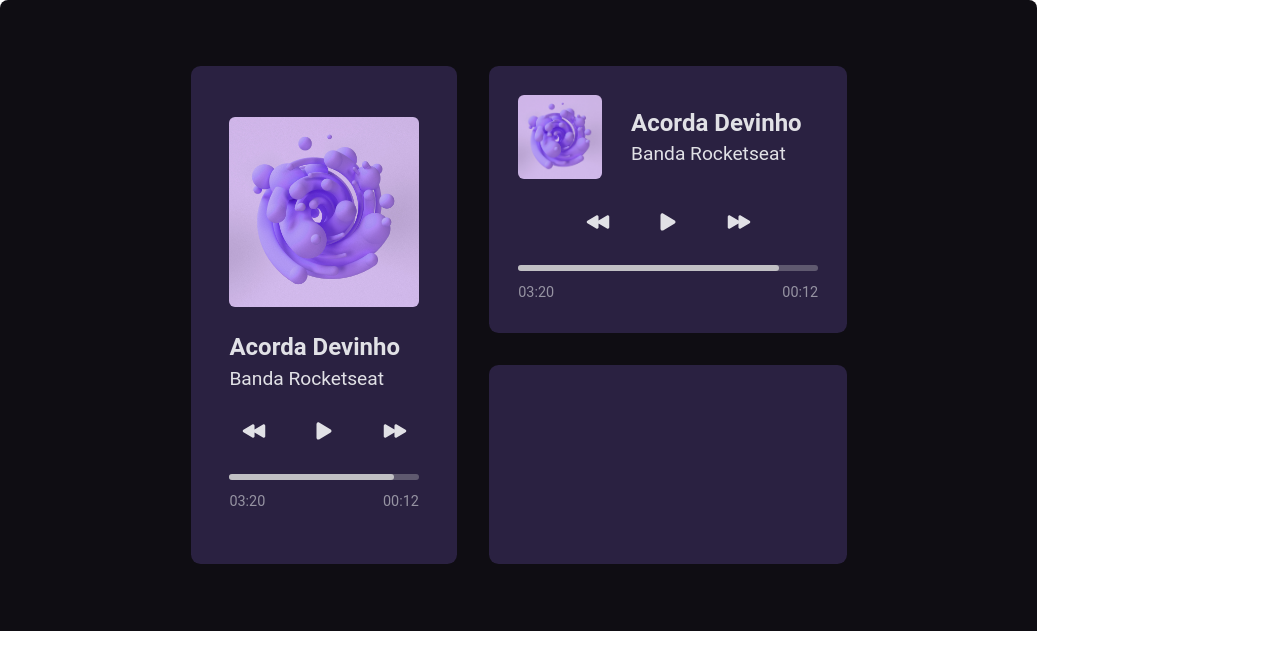
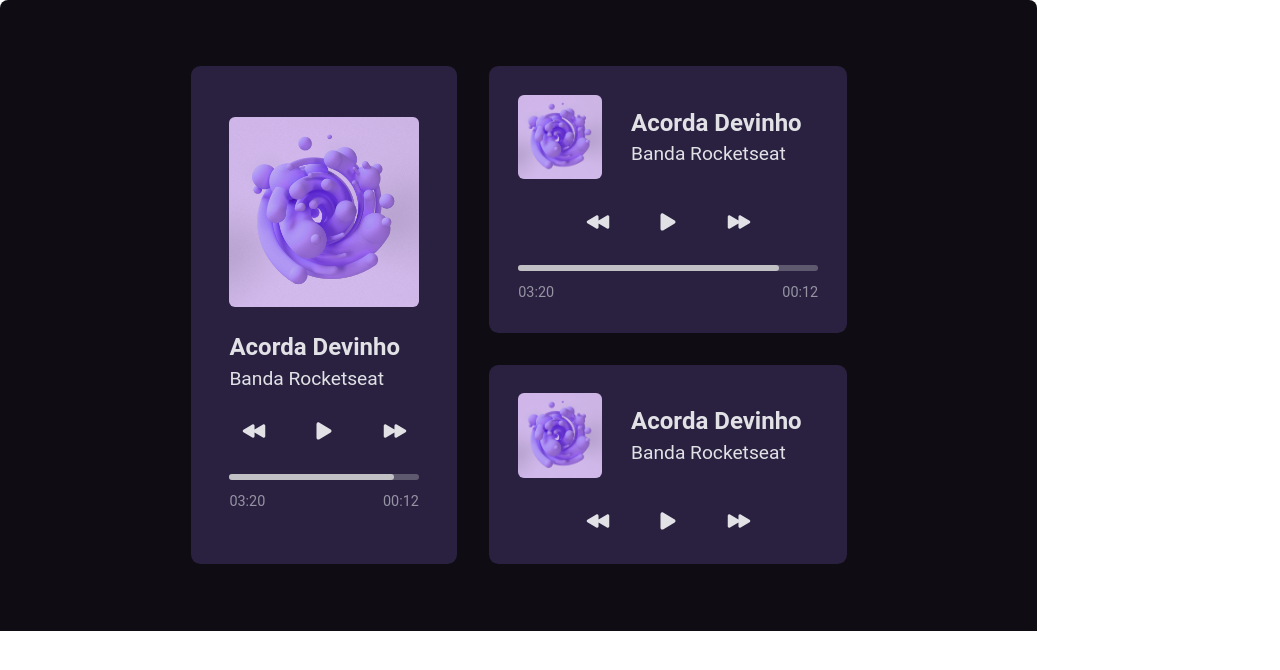
Before and after one commit to laiozago/Rocketseat-challenge---player-de-musica, a plain HTML site: page index.html in a window 1280 px wide. Drawn offline with Linux system fonts and the light colour scheme.

Commit message:
:construction: feito o terceiro player

```diff
--- a/index.html
+++ b/index.html
@@ -121,7 +121,50 @@
                     </div>
                 </div>
             </div>
-            <div class="frame3"></div>
+            <div class="frame3">
+                <div class="frame2_capa">
+                    <img
+                        class="frame2_capa__imagem"
+                        src="./assets/img/cover.jpeg"
+                        alt="imagem de capa">
+                    <div class="frame2_capa__box-titulos">
+                        <h2 class="frame2_capa__titulo">Acorda Devinho</h2>
+                        <h3 class="frame2_capa__subtitulo">Banda Rocketseat</h3>
+                    </div>
+                </div>
+                <div class="frame2_controles">
+                    <svg
+                        width="24"
+                        height="24"
+                        viewbox="0 0 24 24"
+                        fill="none"
+                        xmlns="http://www.w3.org/2000/svg">
+                        <path
+                            d="M1.43863 10.7561L10.2919 5.45927C10.5109 5.326 10.7617 5.254 11.0181 5.25079C11.2744 5.24757 11.527 5.31326 11.7493 5.44099C11.9905 5.58144 12.1902 5.78323 12.3282 6.02585C12.4662 6.26848 12.5375 6.54329 12.5349 6.8224V10.5279L21.0061 5.45786C21.2251 5.3246 21.4759 5.2526 21.7323 5.24938C21.9887 5.24616 22.2412 5.31185 22.4635 5.43958C22.7047 5.58004 22.9044 5.78182 23.0424 6.02445C23.1804 6.26707 23.2517 6.54189 23.2491 6.82099V17.1804C23.2518 17.4596 23.1806 17.7345 23.0426 17.9772C22.9046 18.2199 22.7048 18.4218 22.4635 18.5622C22.2412 18.69 21.9887 18.7557 21.7323 18.7524C21.4759 18.7492 21.2251 18.6772 21.0061 18.544L12.5349 13.4716V17.1785C12.5379 17.458 12.4668 17.7333 12.3288 17.9764C12.1908 18.2195 11.9908 18.4216 11.7493 18.5622C11.527 18.69 11.2744 18.7557 11.0181 18.7524C10.7617 18.7492 10.5109 18.6772 10.2919 18.544L1.43863 13.2471C1.22816 13.1152 1.05464 12.9321 0.934361 12.7148C0.814079 12.4975 0.750977 12.2532 0.750977 12.0049C0.750977 11.7565 0.814079 11.5123 0.934361 11.295C1.05464 11.0777 1.22816 10.8945 1.43863 10.7627V10.7561Z"
+                            fill="#FBA94C"/>
+                    </svg>
+                    <svg
+                        width="16"
+                        height="18"
+                        viewbox="0 0 16 18"
+                        fill="none"
+                        xmlns="http://www.w3.org/2000/svg">
+                        <path
+                            d="M2.23531 17.6248C1.9475 17.6243 1.6648 17.5489 1.415 17.4059C0.852495 17.0872 0.502808 16.4684 0.502808 15.7967V2.20296C0.502808 1.52937 0.852495 0.912495 1.415 0.593745C1.67075 0.446762 1.96128 0.371176 2.25624 0.374886C2.5512 0.378597 2.83974 0.461468 3.09171 0.614839L14.7097 7.56921C14.9518 7.72104 15.1514 7.93187 15.2898 8.18193C15.4281 8.432 15.5007 8.71311 15.5007 8.9989C15.5007 9.28469 15.4281 9.5658 15.2898 9.81587C15.1514 10.0659 14.9518 10.2768 14.7097 10.4286L3.08984 17.3848C2.83198 17.5407 2.53663 17.6237 2.23531 17.6248Z"
+                            fill="#FBA94C"/>
+                    </svg>
+                    <svg
+                        width="24"
+                        height="24"
+                        viewbox="0 0 24 24"
+                        fill="none"
+                        xmlns="http://www.w3.org/2000/svg">
+                        <path
+                            d="M22.5608 10.7561L13.7076 5.45927C13.4885 5.326 13.2378 5.254 12.9814 5.25079C12.725 5.24757 12.4725 5.31326 12.2502 5.44099C12.009 5.58144 11.8093 5.78323 11.6713 6.02585C11.5333 6.26848 11.462 6.54329 11.4646 6.8224V10.5279L2.99335 5.45786C2.77433 5.3246 2.52353 5.2526 2.26718 5.24938C2.01082 5.24616 1.7583 5.31185 1.536 5.43958C1.2948 5.58004 1.09507 5.78182 0.957087 6.02445C0.819104 6.26707 0.747786 6.54189 0.750378 6.82099V17.1804C0.747703 17.4595 0.818981 17.7345 0.956968 17.9772C1.09496 18.2199 1.29473 18.4217 1.536 18.5622C1.7583 18.69 2.01082 18.7557 2.26718 18.7524C2.52353 18.7492 2.77433 18.6772 2.99335 18.544L11.4646 13.4716V17.1785C11.4616 17.458 11.5327 17.7333 11.6707 17.9764C11.8087 18.2194 12.0087 18.4216 12.2502 18.5622C12.4725 18.69 12.725 18.7557 12.9814 18.7524C13.2378 18.7492 13.4885 18.6772 13.7076 18.544L22.5608 13.2471C22.7713 13.1152 22.9448 12.9321 23.0651 12.7148C23.1854 12.4975 23.2485 12.2532 23.2485 12.0049C23.2485 11.7565 23.1854 11.5123 23.0651 11.295C22.9448 11.0777 22.7713 10.8945 22.5608 10.7627V10.7561Z"
+                            fill="#FBA94C"/>
+                    </svg>
+                </div>
+            </div>
         </main>
     </body>
 </html>
```
